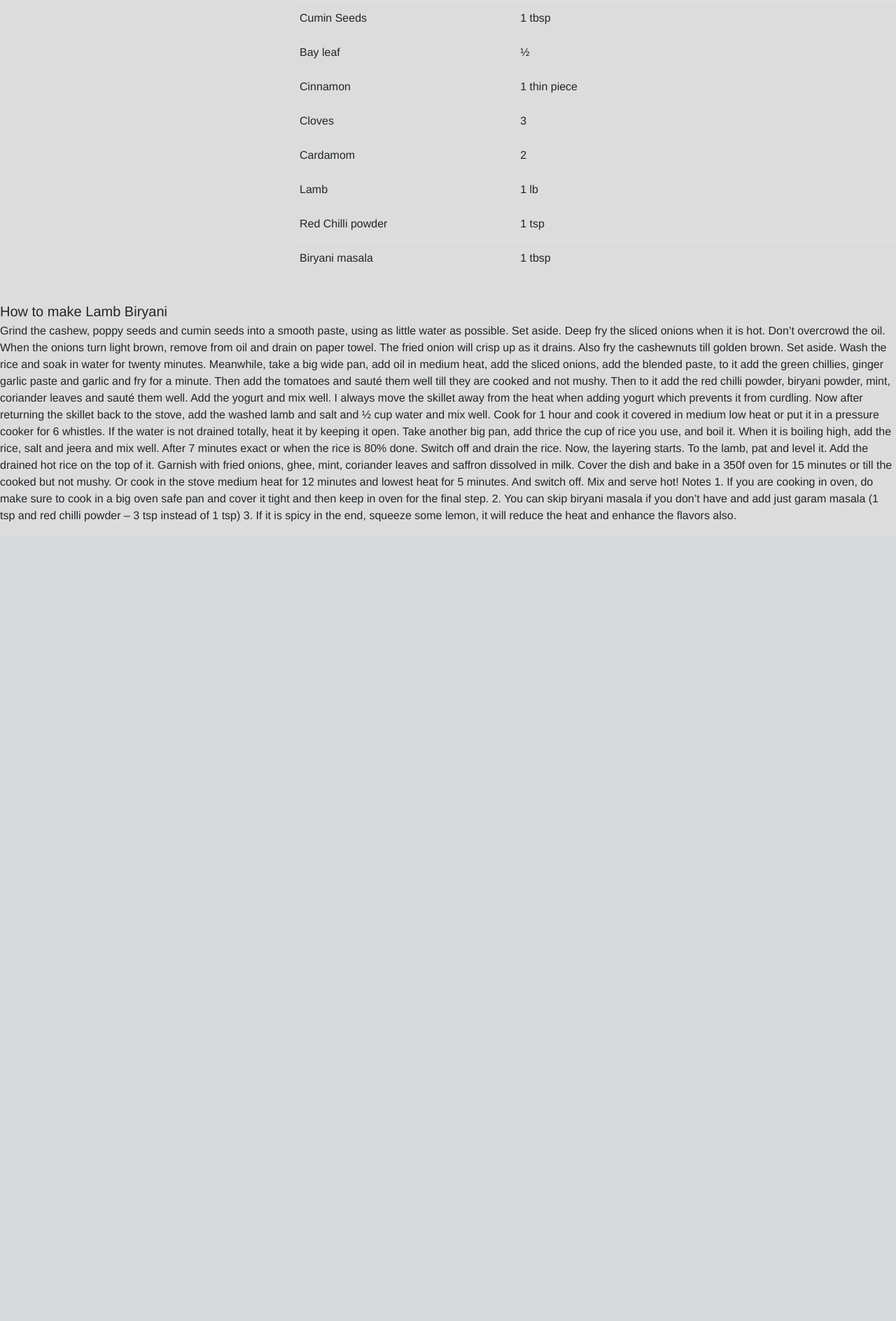
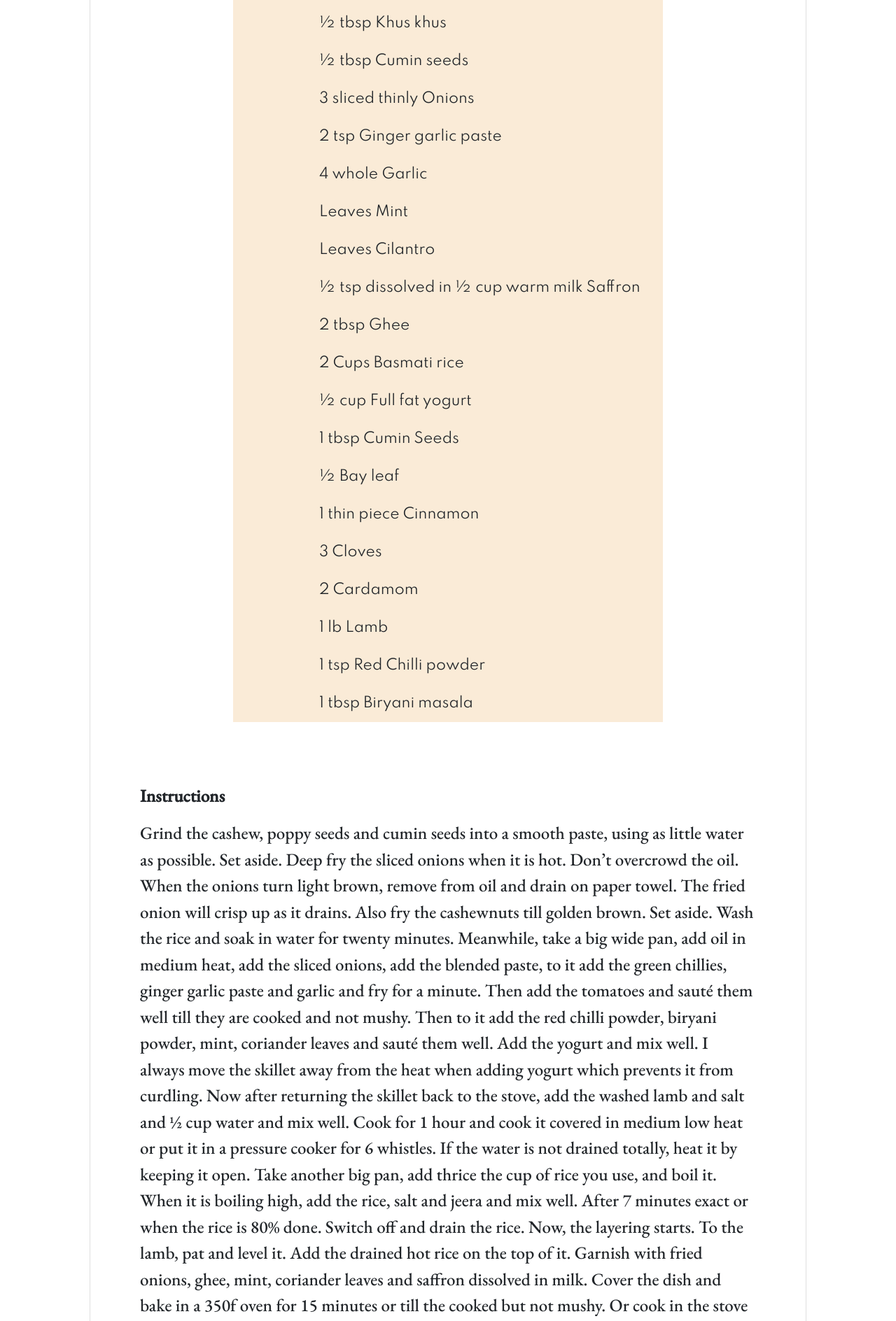
Before and after one commit to dorianbizgan/foodtogo, a Flask app: page /meals/52805 in a window 1280 px wide. Shown: the part 889-2777 px from the top of the page at 70% size. Before the commit the page ends 1635 px from the top, so only its background shows below. Run offline with Flask 2, Linux system fonts and the light colour scheme; some libraries are stand-ins or nearby versions.

Commit message:
made show meals page more pretty

```diff
--- a/static/main.css
+++ b/static/main.css
@@ -1,7 +1,38 @@
-body{
-	background-color: rgb(220,220,220);
-	font-family: 'Helvetica', cursive;
+@import url('https://fonts.googleapis.com/css2?family=EB+Garamond:wght@500&family=Josefin+Sans&family=Spartan&display=swap');
+
+@media (min-width:768px) {
+    .ml-6 {
+        margin-left: 20% !important;
+    }
+
+    .mr-6 {
+        margin-right:20% !important;
+    }
+
+    .mt-6{
+        margin-top:-3%;
+    }
+
 }
+
+@media (max-width:767.98px) {
+    .show_meal-l {
+        padding-left:5%;
+    }
+}
+
+h1, body{
+    font-family: 'EB Garamond', serif;
+}
+
+h1 {
+    font-size: 45px;
+}
+
+.navbar, table{
+    font-family: 'Spartan',sans-serif;
+}
+
 .navText{
 	text-align: center;
 }
@@ -33,12 +64,21 @@ object-fit: contain;
 }
 
 li{
-	font-size: 20px;
+	font-size: 25px;
+}
+
+th{
+    font-size: 23px;
+}
+
+td{
+    font-size:20px;
 }
 
 #ing_meals {
 width : 50%;
 }
+
 #meals_table
 {
 color:#FFFFFF;
@@ -47,3 +87,16 @@ text-align: center;
 padding: 15px;
 
 }
+
+#instructions {
+    font-size: 25px;
+}
+
+#origin_cat {
+    font-size:20px;
+}
+.card-img-top {
+    width: 100%;
+    height: 40vw;
+    object-fit: cover;
+}
--- a/templates/show_meal.html
+++ b/templates/show_meal.html
@@ -56,7 +56,7 @@ strMeal (meal name)
 strCategory (meal category)
 strInstructions (meal instructions) - maybe not
 
--->
+OLD HTML
 <div class="media">
   <img class="align-self-center mr-3" src={{meal.strMealThumb}} alt="Generic placeholder image">
   <div class="media-body">
@@ -87,7 +87,46 @@ strInstructions (meal instructions) - maybe not
   <div class="media-body">
     <h5 class="mt-0 mb-1">How to make {{meal.strMeal}}</h5>
      <p>{{meal.strInstructions}} </p>
+  </div>
 </div>
+ -->
+
+
+
+
+
+
+
+
+<div class="card mx-auto" style="max-width: 80%;">
+  <img src="{{meal.strMealThumb}}" class="card-img-top" alt="...">
+  <div class="card-body mx-auto">
+    <h1 class="card-title">{{meal.strMeal}}</h1>
+    <p id="origin_cat" class="card-text">{{meal.strArea}} {{meal.strCategory}}</p>
+  </div>
+  <div   class="ml-6 mr-6 mt-6 ml-xs-0 mr-xs-0 ml-sm-0 mr-sm-0" style="margin-left:10%; margin-right:10%; margin-bottom: 5%">
+  <table class="table table-borderless" style=" background-color: antiquewhite; padding-bottom:5%">
+      <thead>
+      <tr>
+        <th scope="col" class="font-weight-bolder" style="padding-left: 20%; padding-top:3%">Ingredients</th>
+
+      </tr>
+     </thead>
+     <tbody>
+      {% for i in ingredients %}
+      	<tr>
+      		<td style="padding-left: 20%;">{{i.amount}} {{i.ingredient}} </td>
+      	</tr>
+    	{% endfor %}
+         <p style="padding-bottom: :5%">&nbsp;</p>
+
+      </tbody>
+    </table>
+    </div>
+  <div id="instructions" class="card-body" style="margin-left: 5%; margin-right: 5%; margin-bottom: 5%">
+    <p class="card-text font-weight-bolder">Instructions</p>
+    <p class="card-text">{{meal.strInstructions}}</p>
+  </div>
 </div>
-</body>
-</html
+
+</html>
```
